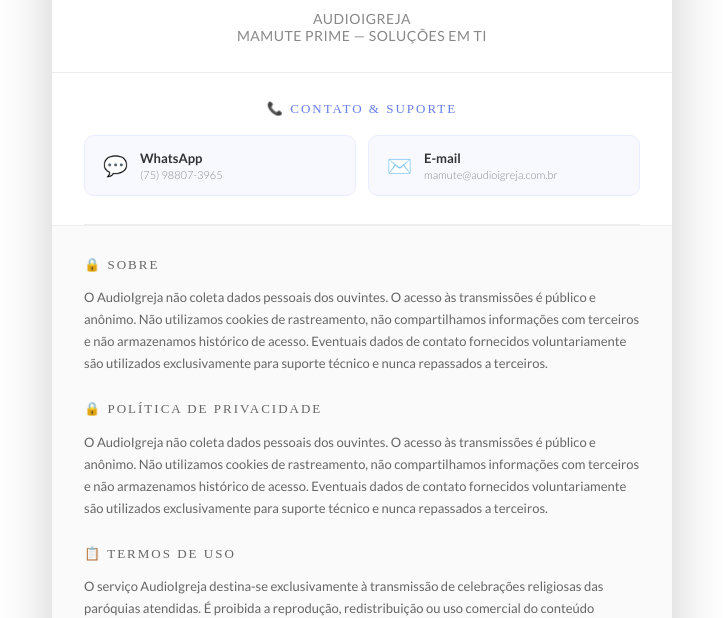
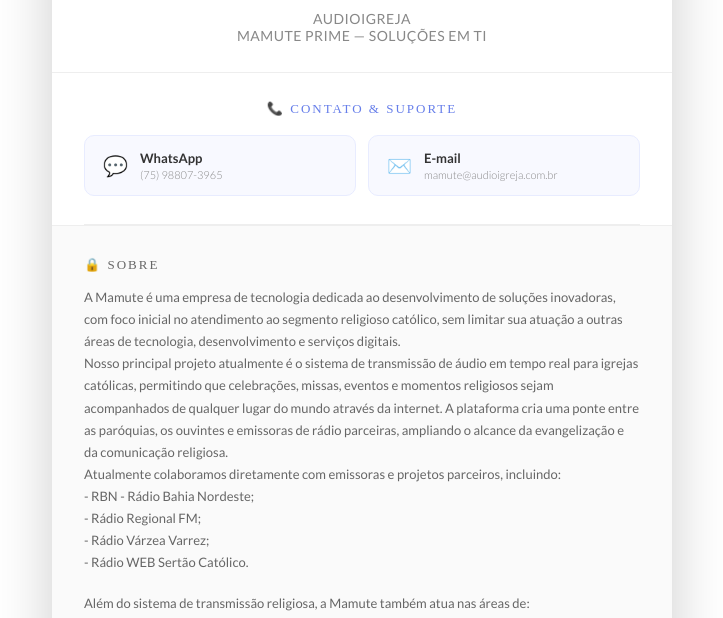
Before and after one commit to atd-mamute/mamute, a plain HTML site: page index.html in a window 1280 px wide. Shown: the part 338-956 px from the top of the page, without its empty margins (278-1001 px from the left). Drawn offline with Linux system fonts and the light colour scheme.

Commit message:
Update index.html

```diff
--- a/index.html
+++ b/index.html
@@ -258,8 +258,17 @@
 
         <div class="politica-bloco">
             <p class="politica-titulo">🔒 Sobre</p>
-            <p>O AudioIgreja não coleta dados pessoais dos ouvintes. O acesso às transmissões é público e anônimo. Não utilizamos cookies de rastreamento, não compartilhamos informações com terceiros e não armazenamos histórico de acesso. Eventuais dados de contato fornecidos voluntariamente são utilizados exclusivamente para suporte técnico e nunca repassados a terceiros.</p>
-        </div>
+        	<p>A Mamute é uma empresa de tecnologia dedicada ao desenvolvimento de soluções inovadoras, com foco inicial no atendimento ao segmento religioso católico, sem limitar sua atuação a outras áreas de tecnologia, desenvolvimento e serviços digitais.</p>
+			<p>Nosso principal projeto atualmente é o sistema de transmissão de áudio em tempo real para igrejas católicas, permitindo que celebrações, missas, eventos e momentos religiosos sejam acompanhados de qualquer lugar do mundo através da internet. A plataforma cria uma ponte entre as paróquias, os ouvintes e emissoras de rádio parceiras, ampliando o alcance da evangelização e da comunicação religiosa.</p>
+			<p>Atualmente colaboramos diretamente com emissoras e projetos parceiros, incluindo:</p>
+			<p>- RBN - Rádio Bahia Nordeste;</br> - Rádio Regional FM;</br> - Rádio Várzea Varrez;</br> - Rádio WEB Sertão Católico.</p>
+			</br>
+			<p>Além do sistema de transmissão religiosa, a Mamute também atua nas áreas de:</p>
+			<p>- Soluções de telefonia fixa e IP;</br> - Implantação e gerenciamento de PABX;</br> - URA eletrônica e automação de atendimento;</br> - Integração de telefonia empresarial;</br>
+			- Automação de WhatsApp empresarial;</br>- Desenvolvimento de sistemas e soluções personalizadas;</br>- Infraestrutura de redes e suporte tecnológico.</br>
+		</p>
+		</br>
+		</div>
 
         <div class="politica-bloco">
             <p class="politica-titulo">🔒 Política de Privacidade</p>
```
